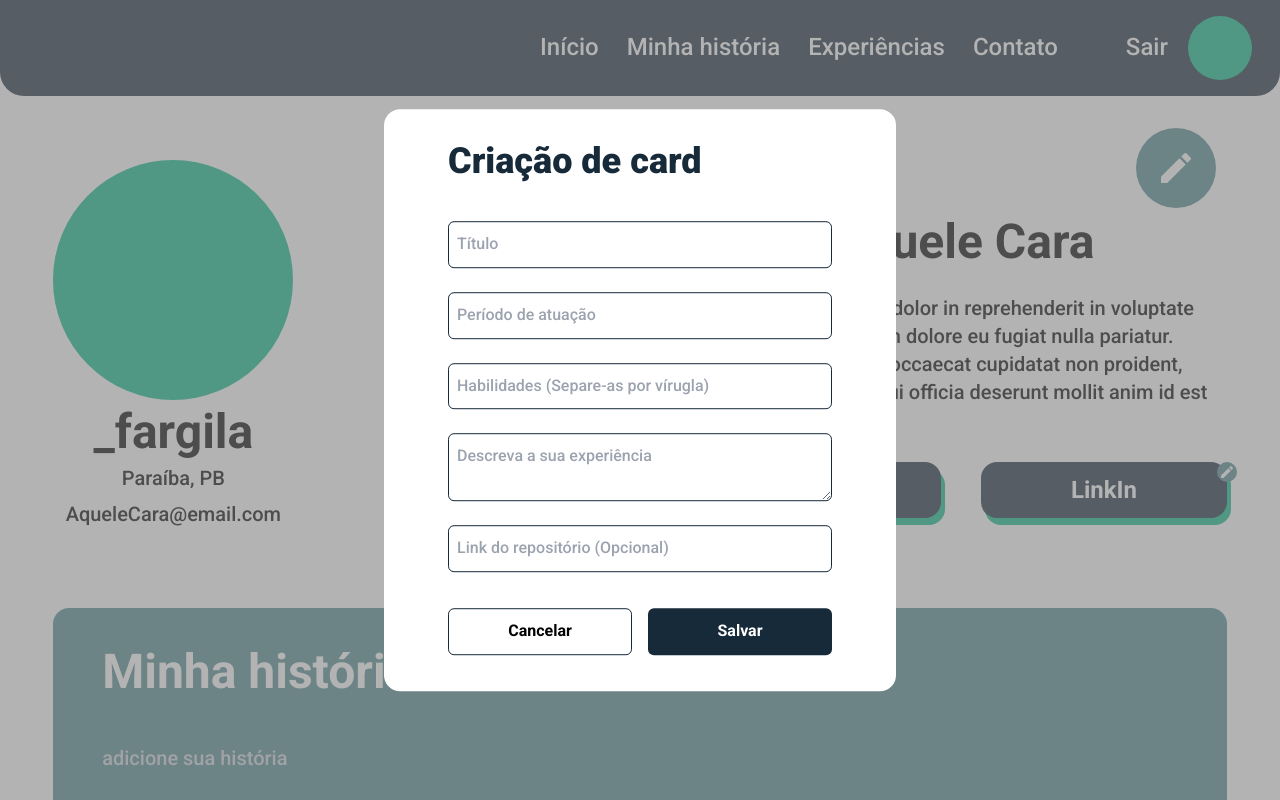
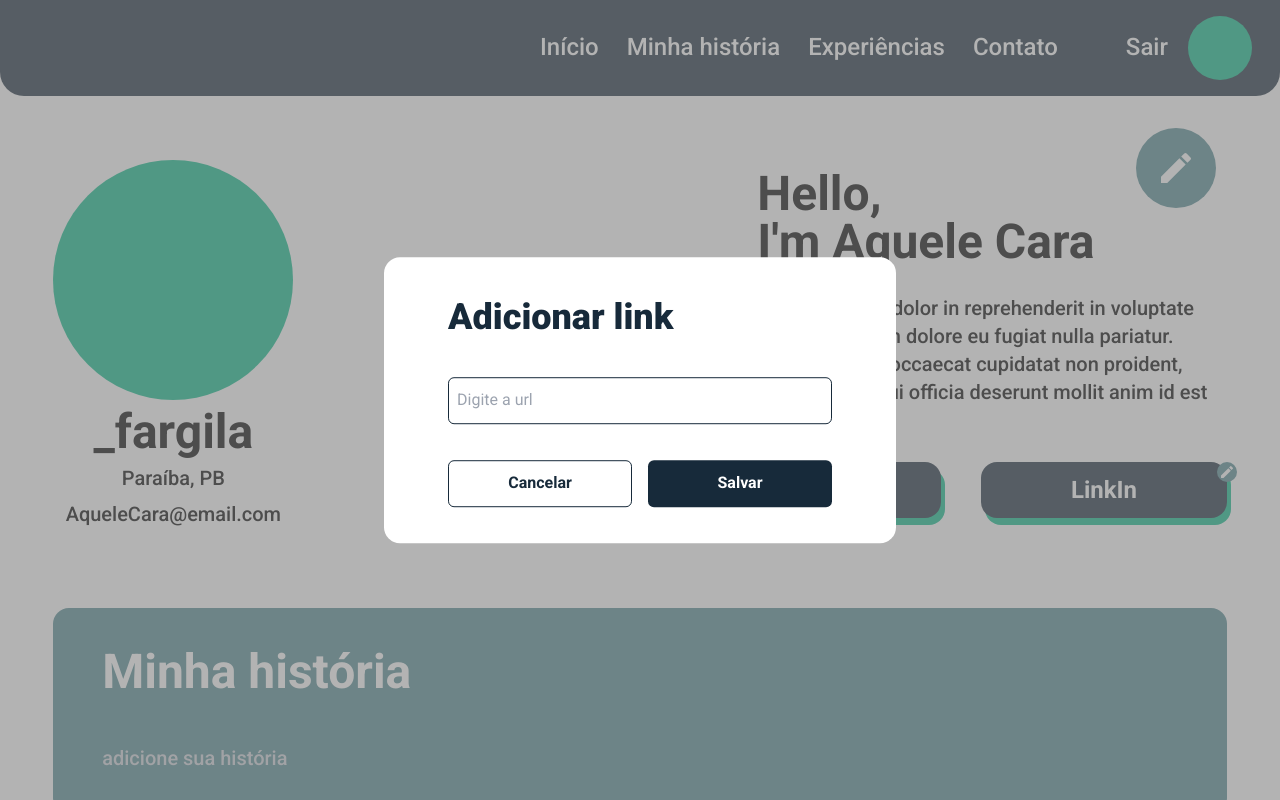
Before and after one commit to fargila/desafio-03-aws-react, a React (Vite) app: page / in a window 1280 px wide. Both pictures are taken after a click on the button 1226 px from the left and 472 px from the top of the page. Shown: the top 800 px of the page. Built offline with nearby package versions, Linux system fonts and the light colour scheme.

Commit message:
feat: adicionando lógicas extras de popup para os componentes, ademais inicializandos seus getters & setters.

```diff
--- a/src/components/AddLink.tsx
+++ b/src/components/AddLink.tsx
@@ -1,16 +1,36 @@
+import { useState, useEffect } from 'react';
+import { socialLink } from '../scripts/toggle';
 
-const AddLink = () => {
+const AddLink = () =>
+{
+  const [link, setLink] = useState('')
+  const [savedLink, setSavedLink] = useState('')
+
+  useEffect(() =>
+  {
+    const storedLink = localStorage.getItem('savedLink')
+    if (storedLink) {setSavedLink(storedLink)}
+  }, [])
+
+  const saveLink = () =>
+  {
+    localStorage.setItem('savedLink', link)
+    setSavedLink(link)
+  }
 
   return (
-    <div className="flex flex-col justify-center items-center bg-slate-400 w-2/4 h-full pt-10 pb-6 rounded-2xl" id="popup">
-      <h1 className="w-3/4 font-extrabold flex items-start text-dark_green text-4xl mb-7">Adicionar link</h1>
-      <input className="w-3/4 py-3 m-3 rounded-md border-dark_green pl-2 border"
-      type="text" placeholder="Digite a url"/>
-      <div className="flex justify-between w-3/4 py-3 mt-3">
-        <button className="w-1/2 border py-3 rounded-md font-bold transition duration-300 ease-in-out
-        border-dark_green mr-4 hover:bg-main_red hover:text-secondary_text">Cancelar</button>
-        <button className="w-1/2 py-3 rounded-md font-bold transition duration-300 ease-in-out
-        bg-dark_green text-secondary_text hover:bg-primary_color">Salvar</button>
+    <div className="popupSocial z-30">
+      <div className="flex flex-col justify-center items-center bg-secondary_text w-2/5 h-full pt-10 pb-6 rounded-2xl" id="popup">
+        <h1 className="w-3/4 font-extrabold flex items-start text-dark_green text-4xl mb-7">Adicionar link</h1>
+        <input className="w-3/4 py-3 m-3 rounded-md border-dark_green pl-2 border"
+        type="text" placeholder="Digite a url" onChange={(e) => setLink(e.target.value)} value={link}/>
+        <div className="flex justify-between w-3/4 py-3 mt-3">
+          <button className="w-1/2 border py-3 rounded-md font-bold transition duration-300 ease-in-out
+          border-dark_green mr-4 hover:bg-main_red hover:text-secondary_text text-dark_green"
+          onClick={socialLink}>Cancelar</button>
+          <button className="w-1/2 py-3 rounded-md font-bold transition duration-300 ease-in-out
+          bg-dark_green text-secondary_text hover:bg-primary_color" onClick={saveLink}>Salvar</button>
+        </div>
       </div>
     </div>
   )
--- a/src/components/CreateCardExp.tsx
+++ b/src/components/CreateCardExp.tsx
@@ -1,23 +1,31 @@
 import { toggle } from "../scripts/toggle"
+import { useState } from "react"
 
-const CreateCard = () => {
+const CreateCard = () =>
+{
+  const [projectName, setProjectName] = useState('')
+  const [duration, setDuration] = useState('')
+  const [skills, setSkills] = useState('')
+  const [description, setDescription] = useState('')
+  const [repLink, setRepLink] = useState('')
+
   return (
-    <div className="popup z-10">
+    <div className="popup z-30">
       <div className="flex flex-col justify-center items-center bg-secondary_text h-full w-2/5 pt-8 pb-6 rounded-2xl">
         <h1 className="w-3/4 font-extrabold flex items-start text-dark_green text-4xl mb-7">Criação de card</h1>
         <input className="w-3/4 py-3 m-3 rounded-md border-dark_green pl-2 border font-medium"
-        type="text" placeholder="Título"/>
+        type="text" placeholder="Título" onChange={(e) => setProjectName(e.target.value)} value={projectName}/>
         <input className="w-3/4 py-3 m-3 rounded-md border-dark_green pl-2 border font-medium"
-        type="text" placeholder="Período de atuação"/>
+        type="text" placeholder="Período de atuação" onChange={(e) => setDuration(e.target.value)} value={duration}/>
+        <textarea className="w-3/4 py-3 m-3 rounded-md border-dark_green pl-2 border font-medium"
+        placeholder="Habilidades (Separe-as por vírugla)" onChange={(e) => setSkills(e.target.value)} value={skills}/>
+        <textarea className="w-3/4 py-3 m-3 rounded-md border-dark_green pl-2 border font-medium"
+        placeholder="Descreva a sua experiência" onChange={(e) => setDescription(e.target.value)} value={description}/>
         <input className="w-3/4 py-3 m-3 rounded-md border-dark_green pl-2 border font-medium"
-        type="text" placeholder="Habilidades (Separe-as por vírugla)"/>
-        <textarea className="w-3/4 py-3 m-3 rounded-md border-dark_green pl-2 border font-medium"
-        placeholder="Descreva a sua experiência"></textarea>
-        <input className="w-3/4 py-3 m-3 rounded-md border-dark_green pl-2 border font-medium"
-        type="text" placeholder="Link do repositório (Opcional)"/>
+        type="text" placeholder="Link do repositório (Opcional)" onChange={(e) => setRepLink(e.target.value)} value={repLink}/>
         <div className="flex justify-between w-3/4 py-3 mt-3">
           <button className="w-1/2 border py-3 rounded-md font-bold transition duration-300 ease-in-out
-          border-dark_green mr-4 hover:bg-main_red hover:text-secondary_text" onClick={() => toggle()}>Cancelar</button>
+          border-dark_green mr-4 hover:bg-main_red hover:text-secondary_text" onClick={toggle}>Cancelar</button>
           <button className="w-1/2 py-3 rounded-md font-bold transition duration-300 ease-in-out
           bg-dark_green text-secondary_text hover:bg-primary_color">Salvar</button>
         </div>
--- a/src/components/EditCardExp.tsx
+++ b/src/components/EditCardExp.tsx
@@ -1,23 +1,34 @@
+import { editToggle } from "../scripts/toggle"
+import { useState } from "react"
 
-const EditCard = () => {
+const EditCard = () =>
+{
+  const [projectName, setProjectName] = useState('')
+  const [duration, setDuration] = useState('')
+  const [skills, setSkills] = useState('')
+  const [description, setDescription] = useState('')
+  const [repLink, setRepLink] = useState('')
+
   return (
-    <div className="flex flex-col justify-center items-center bg-slate-400 w-2/4 h-full pt-10 pb-6 rounded-2xl">
+    <div className="popupEdit z-30">
+      <div className="flex flex-col justify-center items-center bg-secondary_text w-2/5 h-full pt-10 pb-6 rounded-2xl">
         <h1 className="w-3/4 font-extrabold flex items-start text-dark_green text-4xl mb-7">Edição de card</h1>
         <input className="w-3/4 py-3 m-3 rounded-md border-dark_green pl-2 border"
-      type="text" placeholder="Título"/>
+        type="text" placeholder="Título" onChange={(e) => setProjectName(e.target.value)} value={projectName}/>
         <input className="w-3/4 py-3 m-3 rounded-md border-dark_green pl-2 border"
-      type="text" placeholder="Período de atuação"/>
+        type="text" placeholder="Período de atuação" onChange={(e) => setDuration(e.target.value)} value={duration}/>
+        <textarea className="w-3/4 py-3 m-3 rounded-md border-dark_green pl-2 border"
+        placeholder="Habilidades (Separe-as por vírugla)" onChange={(e) => setSkills(e.target.value)} value={skills}/>
+        <textarea className="w-3/4 py-3 m-3 rounded-md border-dark_green pl-2 border"
+        placeholder="Descreva a sua experiência"  onChange={(e) => setDescription(e.target.value)} value={description}/>
         <input className="w-3/4 py-3 m-3 rounded-md border-dark_green pl-2 border"
-      type="text" placeholder="Habilidades (Separe-as por vírugla)"/>
-      <textarea className="w-3/4 py-3 m-3 rounded-md border-dark_green pl-2 border"
-      placeholder="Descreva a sua experiência"></textarea>
-      <input className="w-3/4 py-3 m-3 rounded-md border-dark_green pl-2 border"
-      type="text" placeholder="Link do repositório (Opcional)"/>
+        type="text" placeholder="Link do repositório (Opcional)" onChange={(e) => setRepLink(e.target.value)} value={repLink}/>
         <div className="flex justify-between w-3/4 py-3 mt-3">
           <button className="w-1/2 border py-3 rounded-md font-bold transition duration-300 ease-in-out
-        border-dark_green mr-4 hover:bg-main_red hover:text-secondary_text">Cancelar</button>
+          border-dark_green mr-4 hover:bg-main_red hover:text-secondary_text" onClick={editToggle}>Cancelar</button>
           <button className="w-1/2 py-3 rounded-md font-bold transition duration-300 ease-in-out
           bg-dark_green text-secondary_text hover:bg-primary_color">Salvar</button>
+        </div>
       </div>
     </div>
   )
--- a/src/pages/PortifolioPage.tsx
+++ b/src/pages/PortifolioPage.tsx
@@ -4,7 +4,9 @@ import { MdEdit } from 'react-icons/md';
 import CardExperience from '../components/CardExperience'
 import CreateCard from '../components/CreateCardExp';
 import AddCardExp from '../components/AddCardExp'
-import { edit, toggle } from '../scripts/toggle';
+import { edit, socialLink } from '../scripts/toggle';
+import AddLink from '../components/AddLink'
+import EditCardExp from '../components/EditCardExp'
 
 const PortifolioPage = () => {
 
@@ -53,7 +55,7 @@ const PortifolioPage = () => {
               hover:bg-primary_color transition duration-300 ease-in-out'>Github</button>
               <div className='relative w-full'>
                 <button className='showLinkIn bg-card_color rounded-full size-5 flex justify-center items-center
-                absolute transition duration-300 ease-in-out hover:bg-primary_color' onClick={toggle}><MdEdit/></button>
+                absolute transition duration-300 ease-in-out hover:bg-primary_color' onClick={socialLink}><MdEdit/></button>
                 <button
                 className='bg-dark_green text-2xl w-full py-3 rounded-2xl shadow-left-bottom ring-primary_color
                 hover:bg-primary_color transition duration-300 ease-in-out showEdit'>LinkIn</button>
@@ -74,12 +76,13 @@ const PortifolioPage = () => {
             <CardExperience />
             {/* <CardExperience />
             <CardExperience /> */}
-            <AddCardExp />
+            <AddCardExp/>
           </div>
         </div>
 
         <div className='blured'></div>
         <CreateCard />
+        <EditCardExp />
       </body>
 
       <footer className="text-primary_text h-auto">
@@ -92,29 +95,33 @@ const PortifolioPage = () => {
           <h3 className="text-4xl w-3/4 font-medium my-28">Assim que possível, me envie um e-mail para que possamos trabalhar felizes juntos!</h3>
           <div className="flex justify-around text-secondary_text text-center">
             <div className='relative'>
+              <AddLink />
               <button className='showEdit1 bg-card_color rounded-full size-5  flex justify-center items-center
-              absolute transition duration-300 ease-in-out hover:bg-primary_color' onClick={toggle}>
+              absolute transition duration-300 ease-in-out hover:bg-primary_color' onClick={socialLink}>
                 <MdEdit/></button>
               <img className="mx-1 editImg1"
               src="/src/assets/images/Property 1=insta black.png" alt="Instagram" />
             </div>
             <div className='relative'>
+              <AddLink />
               <button className='showEdit2 bg-card_color rounded-full size-5  flex justify-center items-center
-              absolute transition duration-300 ease-in-out hover:bg-primary_color' onClick={toggle}>
+              absolute transition duration-300 ease-in-out hover:bg-primary_color' onClick={socialLink}>
                 <MdEdit/></button>
               <img className="mx-1 editImg2"
               src="/src/assets/images/Property 1=facebook black.png" alt="Facebook" />
             </div>
             <div className='relative'>
+              <AddLink />
               <button className='showEdit3 bg-card_color rounded-full size-5 flex justify-center items-center
-              absolute transition duration-300 ease-in-out hover:bg-primary_color' onClick={toggle}>
+              absolute transition duration-300 ease-in-out hover:bg-primary_color' onClick={socialLink}>
                 <MdEdit/></button>
               <img className="mx-1 editImg3"
               src="/src/assets/images/Property 1=twitter black.png" alt="Twitter" />
             </div>
             <div className='relative'>
+              <AddLink />
               <button className='showEdit4 bg-card_color rounded-full size-5  flex justify-center items-center
-              absolute transition duration-300 ease-in-out hover:bg-primary_color' onClick={toggle}>
+              absolute transition duration-300 ease-in-out hover:bg-primary_color' onClick={socialLink}>
                 <MdEdit/></button>
               <img className="mx-1 editImg4"
               src="/src/assets/images/Property 1=youtube black.png" alt="Youtube" />
@@ -125,7 +132,7 @@ const PortifolioPage = () => {
               <FaMapMarkerAlt />
               <p className='ml-3'>Brasil</p>
             </div>
-            <p className=''>&copy; 2024, All Rights By Compass Uol</p>
+            <p>&copy; 2024, All Rights By Compass Uol</p>
           </div>
         </div>
       </footer>
--- a/src/scripts/toggle.ts
+++ b/src/scripts/toggle.ts
@@ -17,3 +17,28 @@ export function toggle()
     const popup = document.querySelector('.popup')
     popup?.classList.toggle('active')
 }
+
+export function socialLink()
+{
+    const blured = document.querySelector('.blured')
+    blured?.classList.toggle('active')
+
+    const socialLink = document.querySelector('.socialLink')
+    socialLink?.classList.toggle('active')
+
+    const popupSocial = document.querySelector('.popupSocial')
+    popupSocial?.classList.toggle('active')
+}
+
+export function editToggle()
+{
+    const blured = document.querySelector('.blured')
+    blured?.classList.toggle('active')
+
+    const cardEdit = document.querySelector('.cardEdit')
+    cardEdit?.classList.toggle('active')
+
+    const popupEdit = document.querySelector('.popupEdit')
+    popupEdit?.classList.toggle('active')
+
+}
--- a/src/styles/input.css
+++ b/src/styles/input.css
@@ -68,6 +68,8 @@ body {
     transition: .5s;
 }
 
+/* PopUps------------------------------------------------------------------------------------------------ */
+
 .popup {
     display: flex;
     align-items: center;
@@ -89,6 +91,50 @@ body {
     transition: .5s;
 }
 
+.popupSocial {
+    display: flex;
+    align-items: center;
+    justify-content: center;
+    position: fixed;
+    top: 40%;
+    left: 50%;
+    transform: translate(-50%, -50%);
+    visibility: hidden;
+    opacity: 0;
+    transition: .5s;
+    width: 100%;
+}
+
+.popupSocial.active {
+    top: 50%;
+    visibility: visible;
+    opacity: 1;
+    transition: .5s;
+}
+
+.popupEdit {
+    display: flex;
+    align-items: center;
+    justify-content: center;
+    position: fixed;
+    top: 40%;
+    left: 50%;
+    transform: translate(-50%, -50%);
+    visibility: hidden;
+    opacity: 0;
+    transition: .5s;
+    width: 100%;
+}
+
+.popupEdit.active {
+    top: 50%;
+    visibility: visible;
+    opacity: 1;
+    transition: .5s;
+}
+
+/* ------------------------------------------------------------------------------------------------------- */
+
 .showLinkIn {
     top: 0px;
     left: 96%;
--- a/src/styles/output.css
+++ b/src/styles/output.css
@@ -590,6 +590,10 @@ video {
   z-index: 10;
 }
 
+.z-30 {
+  z-index: 30;
+}
+
 .m-3 {
   margin: 0.75rem;
 }
@@ -941,11 +945,6 @@ video {
   background-color: rgb(255 255 255 / var(--tw-bg-opacity));
 }
 
-.bg-slate-400 {
-  --tw-bg-opacity: 1;
-  background-color: rgb(148 163 184 / var(--tw-bg-opacity));
-}
-
 .bg-unspoken_color {
   --tw-bg-opacity: 1;
   background-color: rgb(9 64 77 / var(--tw-bg-opacity));
@@ -1220,6 +1219,8 @@ body {
   transition: .5s;
 }
 
+/* PopUps------------------------------------------------------------------------------------------------ */
+
 .popup {
   display: flex;
   align-items: center;
@@ -1240,6 +1241,50 @@ body {
   opacity: 1;
   transition: .5s;
 }
+
+.popupSocial {
+  display: flex;
+  align-items: center;
+  justify-content: center;
+  position: fixed;
+  top: 40%;
+  left: 50%;
+  transform: translate(-50%, -50%);
+  visibility: hidden;
+  opacity: 0;
+  transition: .5s;
+  width: 100%;
+}
+
+.popupSocial.active {
+  top: 50%;
+  visibility: visible;
+  opacity: 1;
+  transition: .5s;
+}
+
+.popupEdit {
+  display: flex;
+  align-items: center;
+  justify-content: center;
+  position: fixed;
+  top: 40%;
+  left: 50%;
+  transform: translate(-50%, -50%);
+  visibility: hidden;
+  opacity: 0;
+  transition: .5s;
+  width: 100%;
+}
+
+.popupEdit.active {
+  top: 50%;
+  visibility: visible;
+  opacity: 1;
+  transition: .5s;
+}
+
+/* ------------------------------------------------------------------------------------------------------- */
 
 .showLinkIn {
   top: 0px;
```
Also changed, not shown: src/components/AddCardExp.tsx (+6 -8 lines), src/components/CardExperience.tsx (+4 -4 lines). Lines whose indentation alone changed are shown as unchanged.
